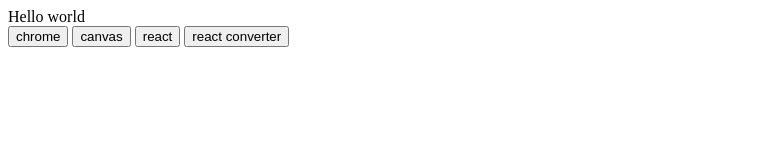
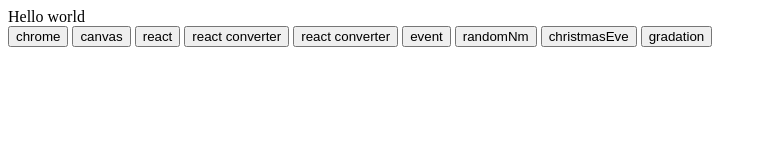
Before and after one commit to arumshin-dev/js, a plain HTML site: page index.html in a window 1280 px wide. Shown: the whole page, without its empty margins (0-767 px from the left). Drawn offline with Linux system fonts and the light colour scheme.

Commit message:
location.href titlevent, randomGame, christmasEve, gradation

```diff
--- a/index.html
+++ b/index.html
@@ -16,6 +16,11 @@
   <button onclick="location.href='canvas/canvas.html'">canvas</button>
   <button onclick="location.href='react/react.html'">react</button>
   <button onclick="location.href='react/converter.html'">react converter</button>
+  <button onclick="location.href='react/converter.html'">react converter</button>
+  <button onclick="location.href='htmlcssjs/event.html'">event</button>
+  <button onclick="location.href='htmlcssjs/randomNumGame.html'">randomNm</button>
+  <button onclick="location.href='christmasEve/index.html'">christmasEve</button>
+  <button onclick="location.href='gradationBgColor/index.html'">gradation</button>
 </body>
 
 </html>
```
